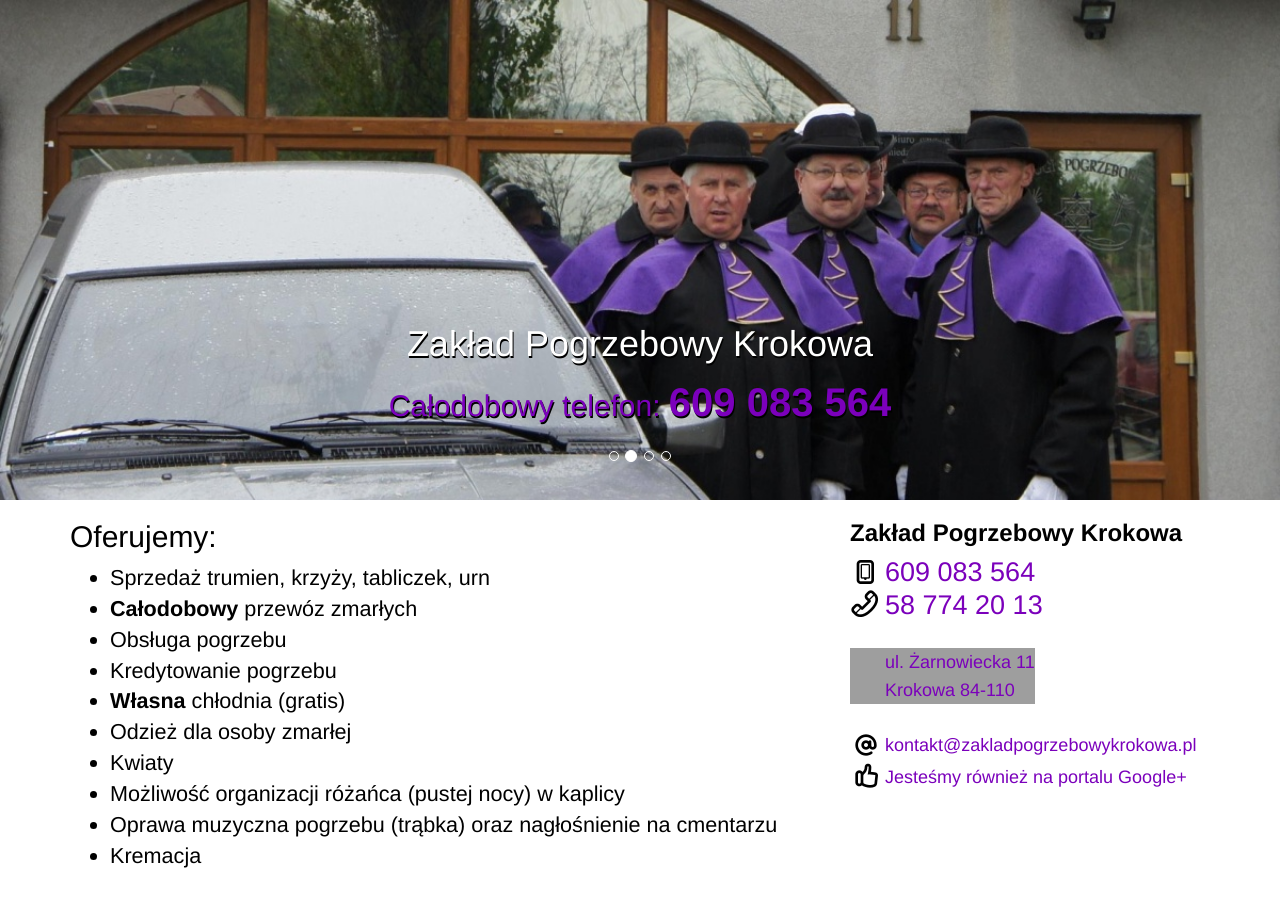
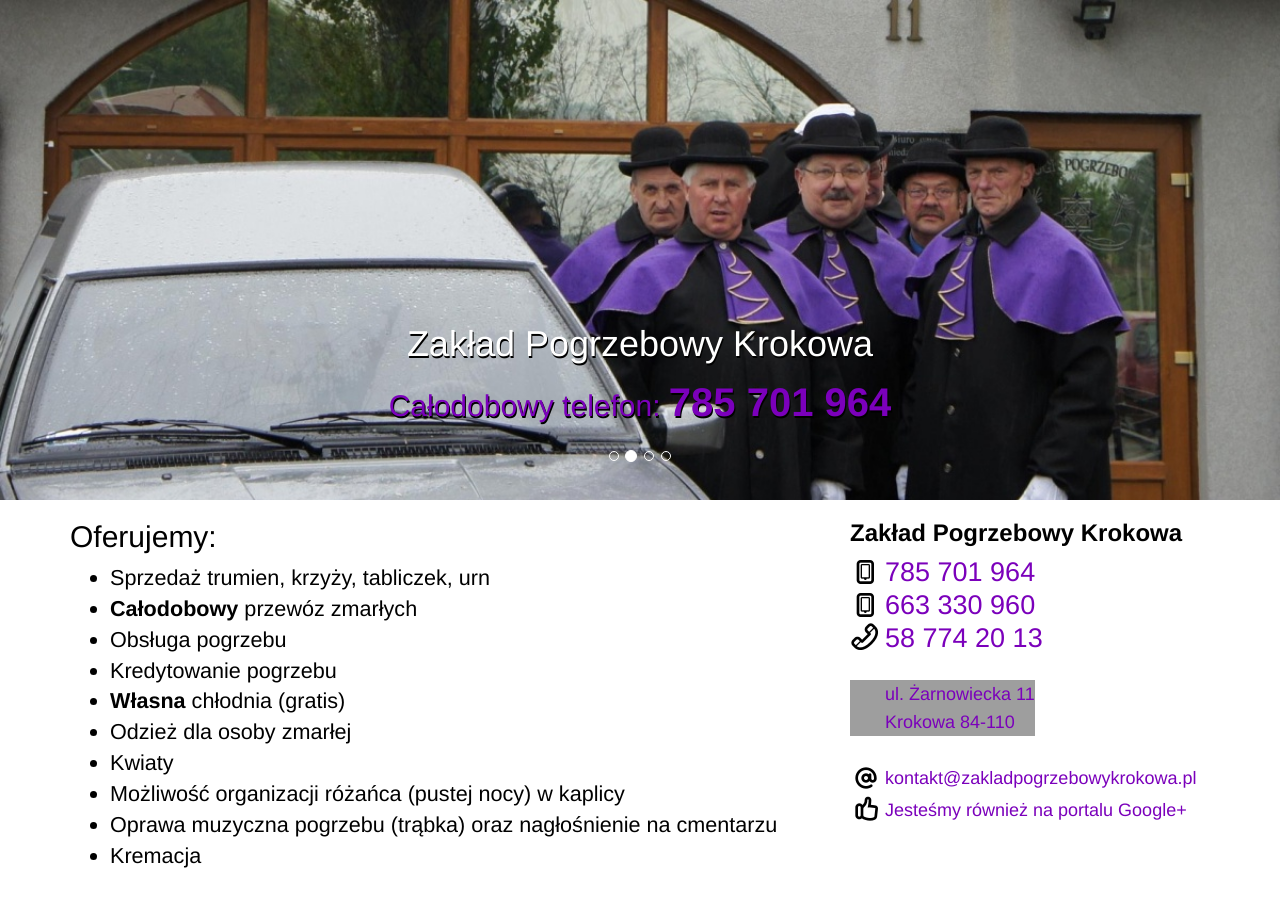
Before and after one commit to lukaszkomar/zakladkrokowa.pl, a Jekyll site: the page built from index.html, in a window 1280 px wide and 900 px high. Built offline with Jekyll 4.4.1, drawn with Linux system fonts in a browser that asks for light colours; grey boxes are pictures that could not be loaded.

Commit message:
zmiana nr tel

```diff
--- a/_layouts/page.html
+++ b/_layouts/page.html
@@ -14,7 +14,7 @@
         <div class="container">
           <div class="carousel-caption">
             <h1><a href="http://{{ site.url }}" title="{{ site.companyName }}">{{ site.companyName }}</a></h1>
-            <p><a href="tel:+48609083564" title="{{ site.companyName }} całodobowy telefon">Całodobowy telefon: <strong>609 083 564</strong></a></p>
+            <p><a href="tel:+48785701964" title="{{ site.companyName }} całodobowy telefon">Całodobowy telefon: <strong>785 701 964</strong></a></p>
           </div>
         </div>
       </div>
@@ -24,7 +24,7 @@
         <div class="container">
           <div class="carousel-caption">
             <h1><a href="http://{{ site.url }}" title="{{ site.companyName }}">{{ site.companyName }}</a></h1>
-            <p><a href="tel:+48609083564" title="{{ site.companyName }} całodobowy telefon">Całodobowy telefon: <strong>609 083 564</strong></a></p>
+            <p><a href="tel:+48785701964" title="{{ site.companyName }} całodobowy telefon">Całodobowy telefon: <strong>785 701 964</strong></a></p>
           </div>
         </div>
       </div>
@@ -33,7 +33,7 @@
         <div class="container">
           <div class="carousel-caption">
             <h1><a href="http://{{ site.url }}" title="{{ site.companyName }}">{{ site.companyName }}</a></h1>
-            <p><a href="tel:+48609083564" title="{{ site.companyName }} całodobowy telefon">Całodobowy telefon: <strong>609 083 564</strong></a></p>
+            <p><a href="tel:+48785701964" title="{{ site.companyName }} całodobowy telefon">Całodobowy telefon: <strong>785 701 964</strong></a></p>
           </div>
         </div>
       </div>
@@ -42,7 +42,7 @@
         <div class="container">
           <div class="carousel-caption">
             <h1><a href="http://{{ site.url }}" title="{{ site.companyName }}">{{ site.companyName }}</a></h1>
-            <p><a href="tel:+48609083564" title="{{ site.companyName }} całodobowy telefon">Całodobowy telefon: <strong>609 083 564</strong></a></p>
+            <p><a href="tel:+48785701964" title="{{ site.companyName }} całodobowy telefon">Całodobowy telefon: <strong>785 701 964</strong></a></p>
           </div>
         </div>
       </div>
@@ -99,7 +99,8 @@
         <div class="row">
           <address class="col-sm-12">
             <strong>{{ site.companyName }}</strong>
-            <a class="mobile"   href="tel:+48609083564" title="{{ site.companyName }} całodobowy telefon">609 083 564</a><br/>
+            <a class="mobile"   href="tel:+48785701964" title="{{ site.companyName }} całodobowy telefon">785 701 964</a><br/>
+            <a class="mobile"   href="tel:+48663330960" title="{{ site.companyName }} całodobowy telefon">663 330 960</a><br/>
             <a class="phone"    href="tel:+48587742013" title="{{ site.companyName }} telefon stacjonarny">58 774 20 13</a><br/>
             <br/>
             <a class="location" href="https://maps.google.pl/maps?q=54.778434,18.162321&amp;hl=pl&amp;z=16" title="{{ site.companyName }} adres">ul. Żarnowiecka 11<br>Krokowa 84-110</a><br/>
```
